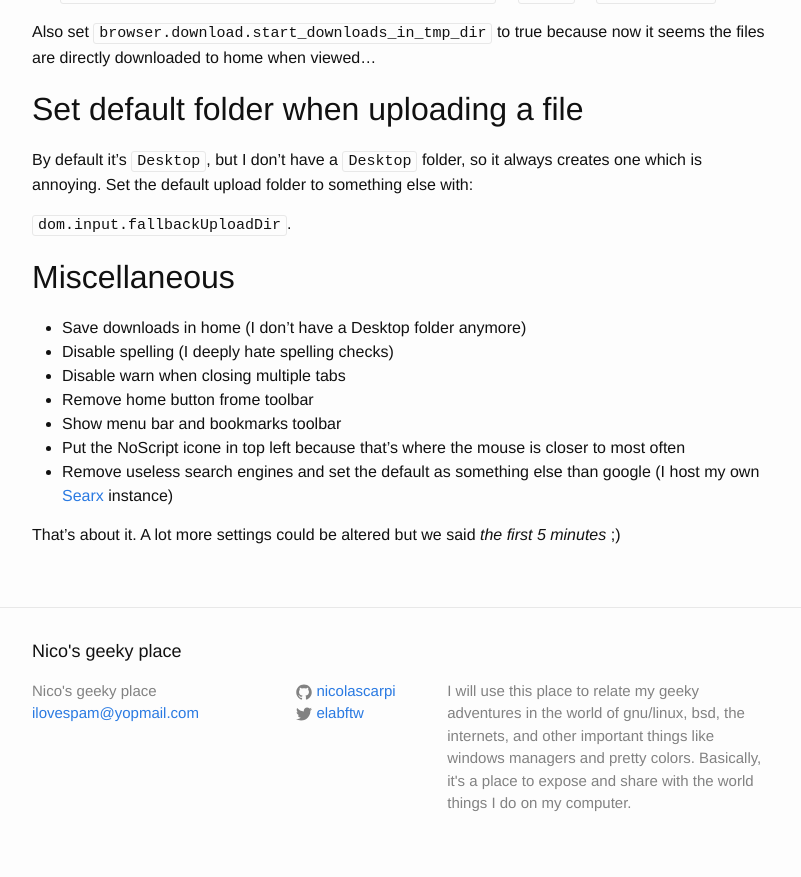
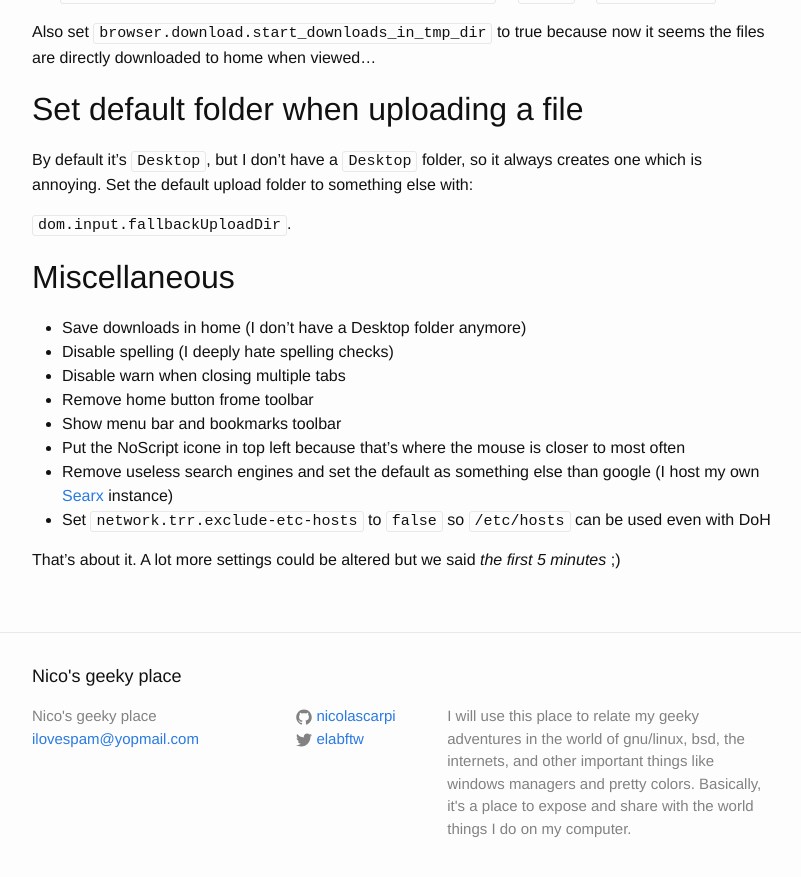
Before and after one commit to NicolasCARPi/nicolascarpi.github.io, a Jekyll site: the page built from _posts/2018-12-14-firefox.markdown, in a window 1280 px wide and 900 px high, scrolled down 2693 px. Shown: the top 877 px of the window, without its empty margins (238-1039 px from the left). Built offline with Jekyll 4.4.1, drawn with Linux system fonts in a browser that asks for light colours.

Commit message:
add note on firefox excluding /etc/hosts

```diff
--- a/_posts/2018-12-14-firefox.markdown
+++ b/_posts/2018-12-14-firefox.markdown
@@ -89,6 +89,7 @@ By default it's `Desktop`, but I don't have a `Desktop` folder, so it always cre
 * Show menu bar and bookmarks toolbar
 * Put the NoScript icone in top left because that's where the mouse is closer to most often
 * Remove useless search engines and set the default as something else than google (I host my own [Searx] instance)
+* Set `network.trr.exclude-etc-hosts` to `false` so `/etc/hosts` can be used even with DoH
 
 
 That's about it. A lot more settings could be altered but we said *the first 5 minutes* ;)
```
